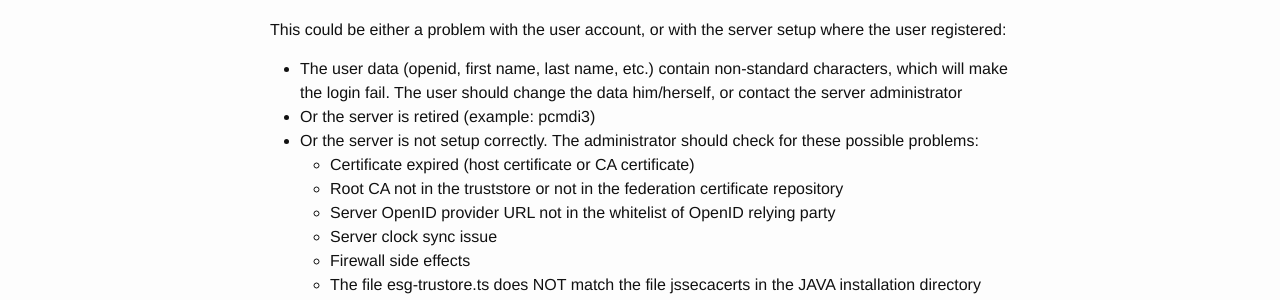
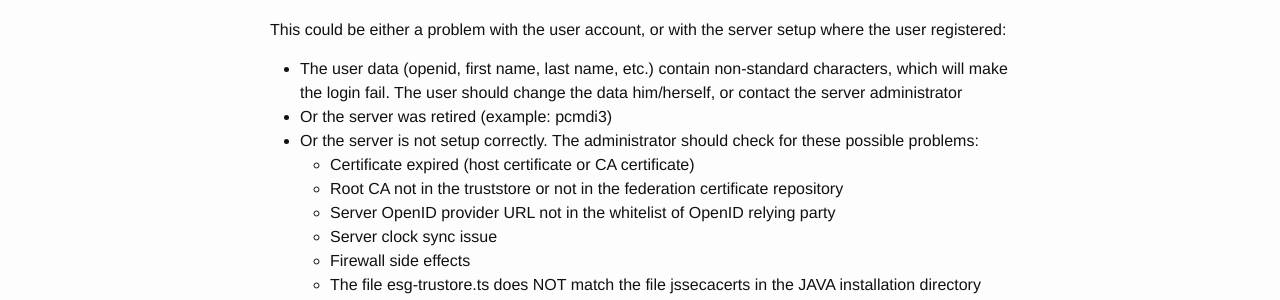
Before and after one commit to ESGF/esgf-swt, a Jekyll site: the page built from _posts/2015-02-09-Cannot-resolve-openid.markdown, in a window 1280 px wide. Shown: the part 182-482 px from the top of the page. Built offline with Jekyll 4.4.1, drawn with Linux system fonts in a browser that asks for light colours.

Commit message:
TR: Minor change

```diff
--- a/_posts/2015-02-09-Cannot-resolve-openid.markdown
+++ b/_posts/2015-02-09-Cannot-resolve-openid.markdown
@@ -9,7 +9,7 @@ author: Matthew Harris, Torsten Rathmann
 This could be either a problem with the user account, or with the server setup where the user registered:
 
 * The user data (openid, first name, last name, etc.) contain non-standard characters, which will make the login fail. The user should change the data him/herself, or contact the server administrator
-* Or the server is retired (example: pcmdi3)
+* Or the server was retired (example: pcmdi3)
 * Or the server is not setup correctly. The administrator should check for these possible problems:
   * Certificate expired (host certificate or CA certificate)
   * Root CA not in the truststore or not in the federation certificate repository
```
